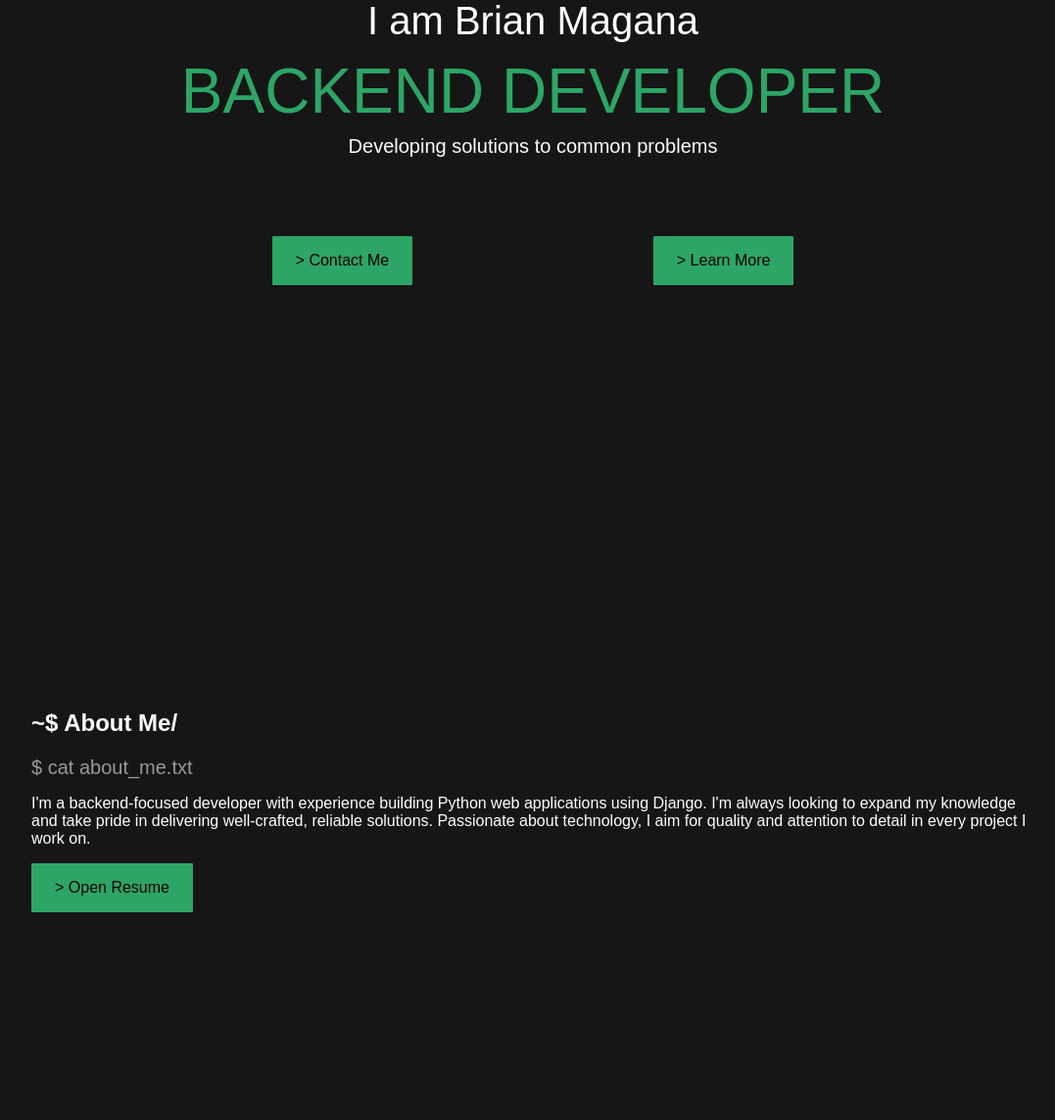
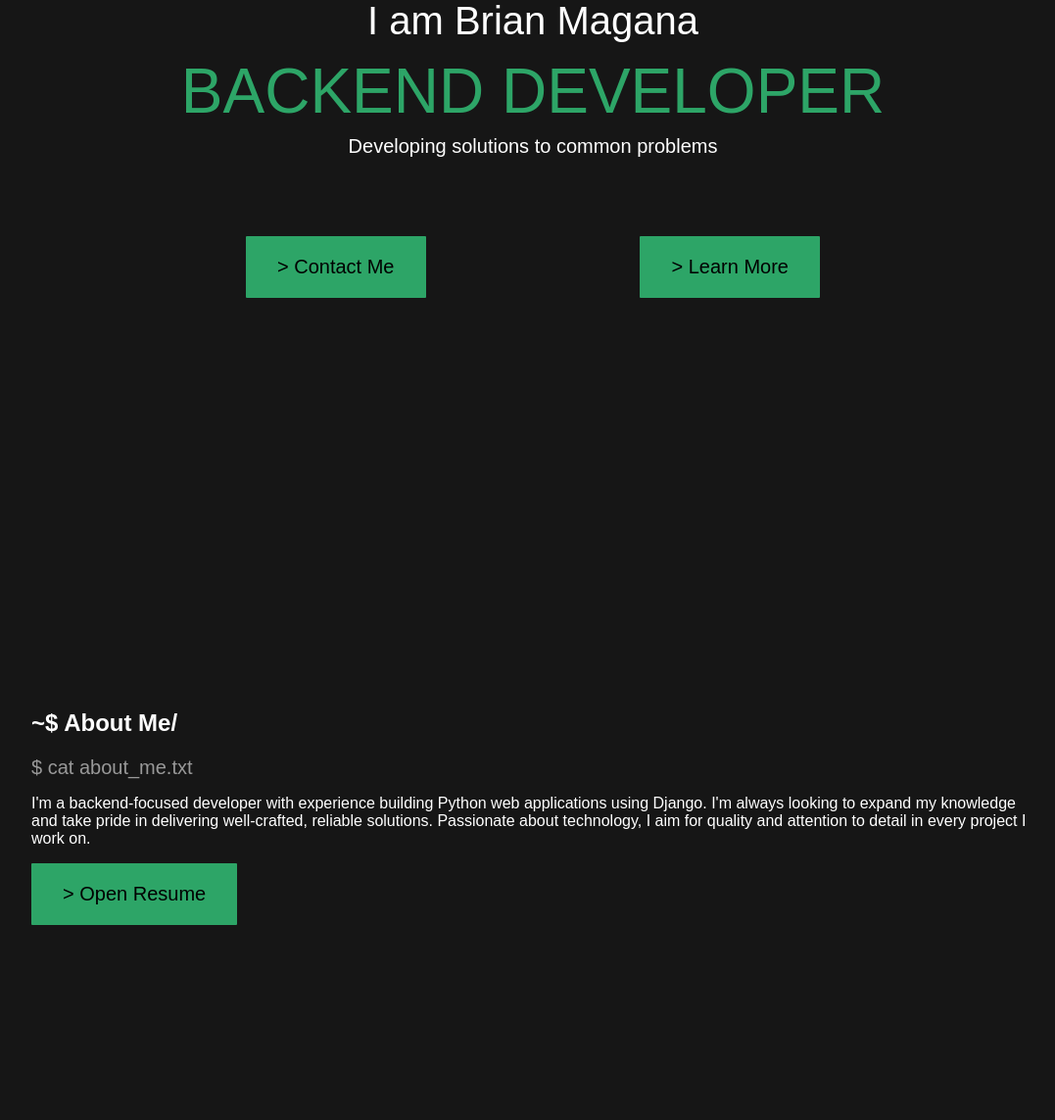
Before and after one commit to BrialexMaga/portfolio, a Flask app: page / in a window 1280 px wide. Shown: the part 274-1417 px from the top of the page at 98% size, without its empty margins (96-1173 px from the left). Run offline with Flask 3, Linux system fonts and the light colour scheme; some web fonts are replaced.

Commit message:
Adjust buttons size

```diff
--- a/static/css/style.css
+++ b/static/css/style.css
@@ -60,9 +60,10 @@ html {
 .btn {
     display: inline-block;
     text-decoration: none;
-    padding: 16px 24px;
+    padding: 20px 32px;
     border-radius: 1px;
 
+    font-size: 1.25rem;
     color: black;
     background-color: var(--main-color);
     transition: all 0.1s ease;
```
